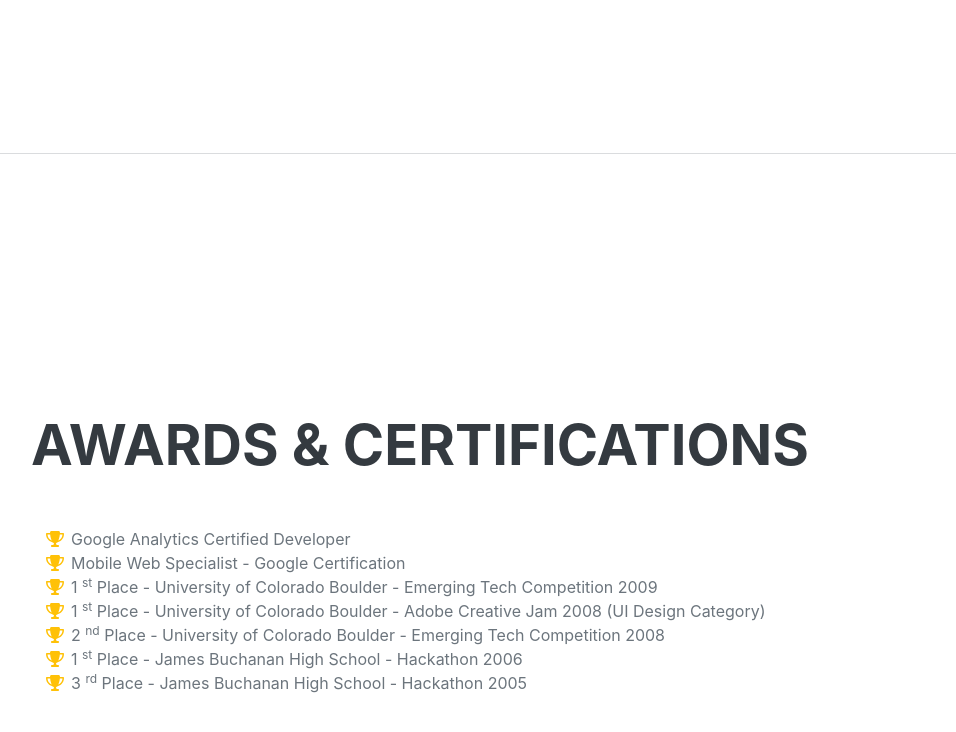
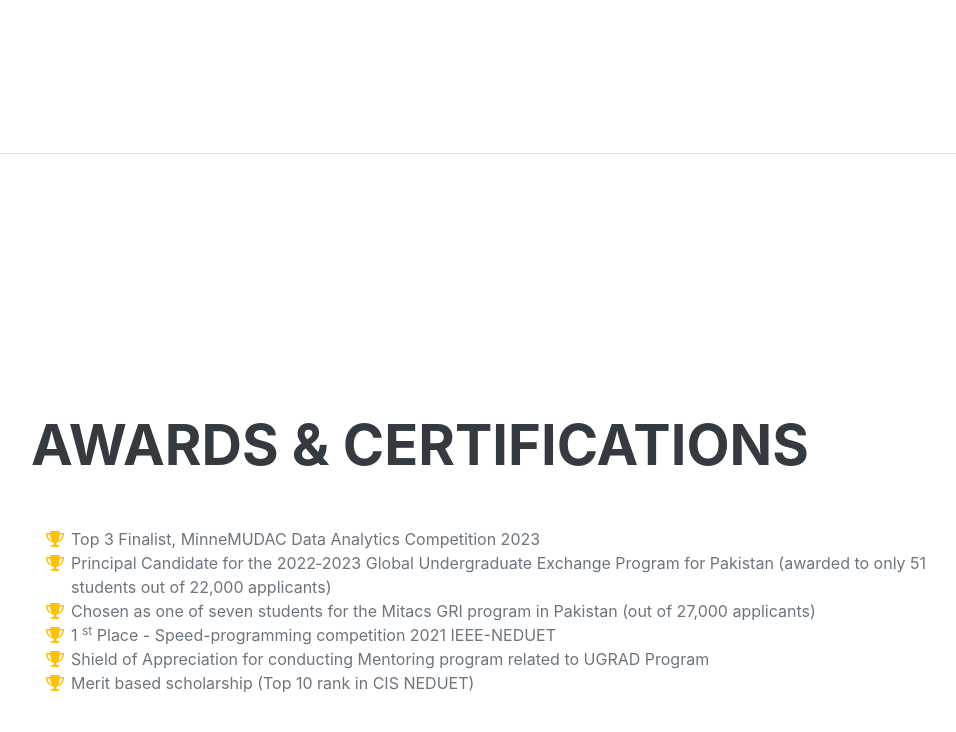
Before and after one commit to bushra2001/bushra2001.github.io, a website: page index.html in a window 1280 px wide. Shown: the part 4219-4951 px from the top of the page, without its empty margins (289-1245 px from the left). Drawn offline with nearby package versions, Linux system fonts and the light colour scheme; a web font is replaced by a local one.

Commit message:
Editing awards

```diff
--- a/index.html
+++ b/index.html
@@ -239,41 +239,30 @@
                     <ul class="fa-ul mb-0">
                         <li>
                             <span class="fa-li"><i class="fas fa-trophy text-warning"></i></span>
-                            Google Analytics Certified Developer
+                            Top 3 Finalist, MinneMUDAC Data Analytics Competition 2023
                         </li>
                         <li>
                             <span class="fa-li"><i class="fas fa-trophy text-warning"></i></span>
-                            Mobile Web Specialist - Google Certification
+                            Principal Candidate for the 2022‑2023 Global Undergraduate Exchange Program for Pakistan (awarded to only 51 students out of 22,000 applicants)
+                        </li>
+                        <li>
+                            <span class="fa-li"><i class="fas fa-trophy text-warning"></i></span>
+                            Chosen as one of seven students for the Mitacs GRI program in Pakistan (out of 27,000 applicants)
                         </li>
                         <li>
                             <span class="fa-li"><i class="fas fa-trophy text-warning"></i></span>
                             1
                             <sup>st</sup>
-                            Place - University of Colorado Boulder - Emerging Tech Competition 2009
+                            Place - Speed-programming competition 2021 IEEE-NEDUET
+
                         </li>
                         <li>
                             <span class="fa-li"><i class="fas fa-trophy text-warning"></i></span>
-                            1
-                            <sup>st</sup>
-                            Place - University of Colorado Boulder - Adobe Creative Jam 2008 (UI Design Category)
+                            Shield of Appreciation for conducting Mentoring program related to UGRAD Program
                         </li>
                         <li>
                             <span class="fa-li"><i class="fas fa-trophy text-warning"></i></span>
-                            2
-                            <sup>nd</sup>
-                            Place - University of Colorado Boulder - Emerging Tech Competition 2008
-                        </li>
-                        <li>
-                            <span class="fa-li"><i class="fas fa-trophy text-warning"></i></span>
-                            1
-                            <sup>st</sup>
-                            Place - James Buchanan High School - Hackathon 2006
-                        </li>
-                        <li>
-                            <span class="fa-li"><i class="fas fa-trophy text-warning"></i></span>
-                            3
-                            <sup>rd</sup>
-                            Place - James Buchanan High School - Hackathon 2005
+                            Merit based scholarship (Top 10 rank in CIS NEDUET)
                         </li>
                     </ul>
                 </div>
```
